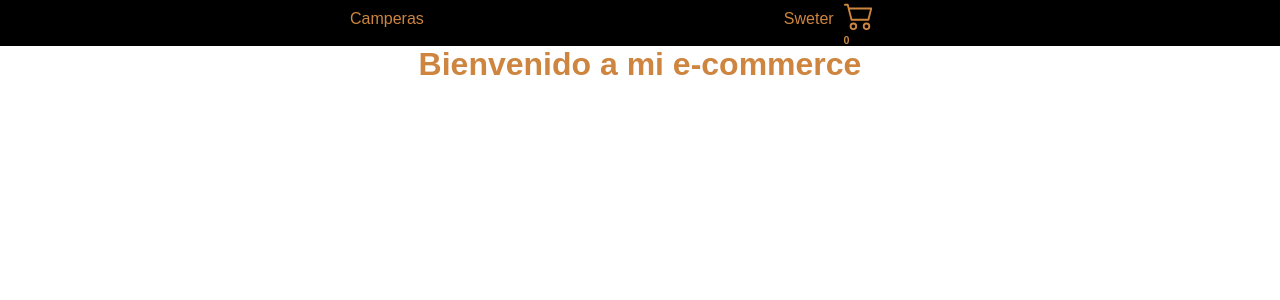
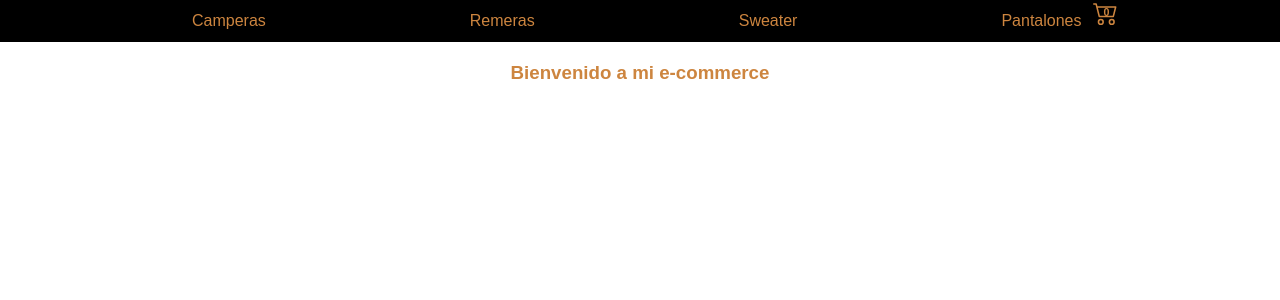
Before and after one commit to AlejoSalgan/PreEntrega-Salgan, a React (Vite) app: page / in a window 1280 px wide. Shown: the top 300 px of the page. Built offline with nearby package versions, Linux system fonts and the light colour scheme.

Commit message:
actualizado

```diff
--- a/package.json
+++ b/package.json
@@ -10,6 +10,10 @@
     "preview": "vite preview"
   },
   "dependencies": {
+    "@emotion/react": "^11.11.4",
+    "@emotion/styled": "^11.11.0",
+    "@fontsource/roboto": "^5.0.12",
+    "@mui/material": "^5.15.14",
     "react": "^18.2.0",
     "react-dom": "^18.2.0",
     "react-icons": "^5.0.1"
--- a/src/App.jsx
+++ b/src/App.jsx
@@ -1,6 +1,6 @@
 import React from "react";
-import NavBar from "./components/NavBar.jsx";
-import ItemListContainer from "./components/ItemListContainer/ItemListContainer.jsx";
+import NavBar from "./components/Navbar/NavBar.jsx";
+import ItemListContainer from "./components/pages/ItemListContainer/ItemListContainer.jsx";
 
 const App = () => {
   const greeting = "Bienvenido a mi e-commerce";
--- a/src/components/ItemListContainer/ItemListContainer.jsx
+++ /dev/null
@@ -1,11 +0,0 @@
-import React from "react";
-
-const ItemListContainer = ({ greeting }) => {
-  return (
-    <div>
-      <h1 style={{ textAlign: "center", color: "peru" }}>{greeting}</h1>
-    </div>
-  );
-};
-
-export default ItemListContainer;
--- a/src/styles/NavBar.css
+++ b/src/components/Navbar/NavBar.css
@@ -10,7 +10,7 @@ body {
 }
 
 .menuItem {
-  padding: 10px;
+  padding: 12px;
 }
 
 .menuItem:last-child {
@@ -19,7 +19,7 @@ body {
 
 .menuItem a {
   flex: 1;
-  margin-left: 340px;
+  margin-left: 180px;
   text-decoration: none;
   color: peru;
 }
--- a/src/components/NavBar.jsx
+++ b/src/components/Navbar/NavBar.jsx
@@ -1,5 +1,5 @@
-import "../styles/NavBar.css";
 import CartWidget from "./cartWidget/CartWidget";
+import "./NavBar.css";
 
 const NavBar = () => {
   return (
@@ -8,7 +8,13 @@ const NavBar = () => {
         <a href="#cabañas">Camperas</a>
       </div>
       <div className="menuItem">
-        <a href="#minicasas">Sweter</a>
+        <a href="#minicasas">Remeras</a>
+      </div>
+      <div className="menuItem">
+        <a href="#minicasas">Sweater</a>
+      </div>
+      <div className="menuItem">
+        <a href="#minicasas">Pantalones</a>
       </div>
       <CartWidget />
     </div>
--- a/src/components/cartWidget/CartWidget.jsx
+++ b/src/components/Navbar/cartWidget/CartWidget.jsx
@@ -4,7 +4,7 @@ import Counter from "../counter/Counter";
 const CartWidget = () => {
   return (
     <div>
-      <BsCart2 color="peru" size={30} />
+      <BsCart2 color="peru" size={25} />
       <Counter />
     </div>
   );
--- /dev/null
+++ b/src/components/Navbar/cartWidget/cartWidget.css
@@ -0,0 +1,4 @@
+.carrito {
+  position: absolute;
+  margin: 10px;
+}
--- /dev/null
+++ b/src/components/Navbar/counter/Counter.css
@@ -0,0 +1,6 @@
+.contador {
+  color: peru;
+  position: absolute;
+  margin-top: -23px;
+  padding-left: 10px;
+}
--- a/src/components/counter/Counter.jsx
+++ b/src/components/Navbar/counter/Counter.jsx
@@ -16,7 +16,7 @@ const Counter = () => {
 */
   return (
     <div>
-      <h6>{contador}</h6>
+      <h6 className="contador">{contador}</h6>
     </div>
   );
 };
--- a/src/components/counter/Counter.css
+++ /dev/null
@@ -1,3 +0,0 @@
-h6 {
-  color: peru;
-}
--- /dev/null
+++ b/src/components/pages/ItemListContainer/ItemListContainer.jsx
@@ -0,0 +1,13 @@
+import React from "react";
+
+const ItemListContainer = ({ greeting }) => {
+  return (
+    <div>
+      <h3 style={{ textAlign: "center", color: "peru", margin: 20 }}>
+        {greeting}
+      </h3>
+    </div>
+  );
+};
+
+export default ItemListContainer;
```
Also changed, not shown: 1 other file (tests, documents, lock files or other folders).
